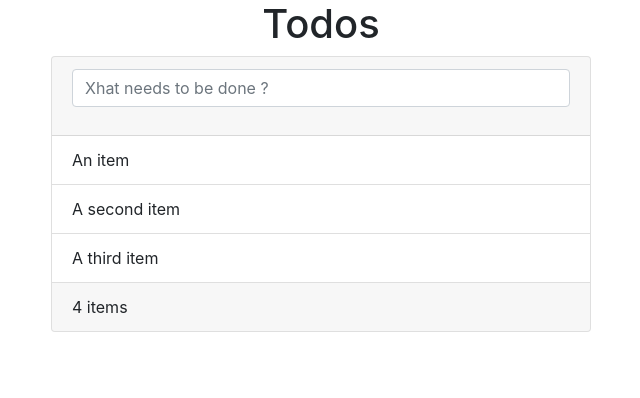
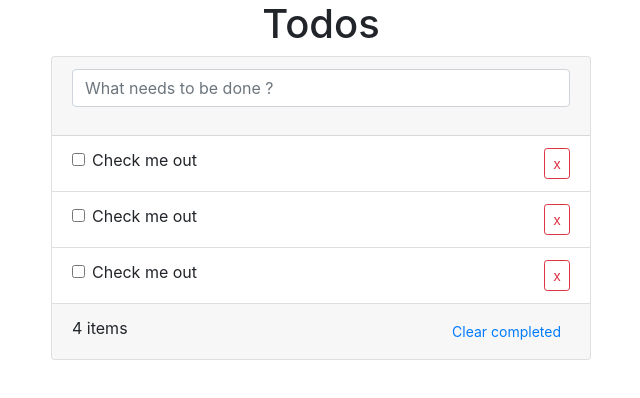
Before and after one commit to koto007/todo-list, an Angular app: page / in a window 1280 px wide. Shown: the top 398 px of the page, without its empty margins (319-959 px from the left). Built offline with nearby package versions, Linux system fonts and the light colour scheme.

Commit message:
Add checkboxes and remove buttons to todo list done

```diff
--- a/src/app/app.component.html
+++ b/src/app/app.component.html
@@ -5,15 +5,36 @@
             <div class="card">
                 <div class="card-header">
                     <div class="form-group">
-                        <input type="text" class="form-control" placeholder="Xhat needs to be done ?">
+                        <input type="text" class="form-control" placeholder="What needs to be done ?">
                     </div>
                 </div>
                 <ul class="list-group list-group-flush">
-                  <li class="list-group-item">An item</li>
-                  <li class="list-group-item">A second item</li>
-                  <li class="list-group-item">A third item</li>
+                    <li class="list-group-item d-flex justify-content-between">
+                        <div class="form-check">
+                            <input type="checkbox" class="form-check-input" id="exampleCheck1">
+                            <label class="form-check-label" for="exampleCheck1">Check me out</label>
+                        </div>
+                        <button class="btn btn-outline-danger btn-sm">x</button>
+                    </li>
+                    <li class="list-group-item d-flex justify-content-between">
+                        <div class="form-check">
+                            <input type="checkbox" class="form-check-input" id="exampleCheck2">
+                            <label class="form-check-label" for="exampleCheck2">Check me out</label>
+                        </div>
+                        <button class="btn btn-outline-danger btn-sm">x</button>
+                    </li>
+                    <li class="list-group-item d-flex justify-content-between">
+                        <div class="form-check">
+                            <input type="checkbox" class="form-check-input" id="exampleCheck3">
+                            <label class="form-check-label" for="exampleCheck3">Check me out</label>
+                        </div>
+                        <button class="btn btn-outline-danger btn-sm">x</button>
+                    </li>
                 </ul>
-                <div class="card-footer">4 items</div>
+                <div class="card-footer d-flex justify-content-between">
+                    <div>4 items</div>
+                    <button class="btn btn-sm btn-link">Clear completed</button>
+                </div>
               </div>
         </div>
     </div>
```
